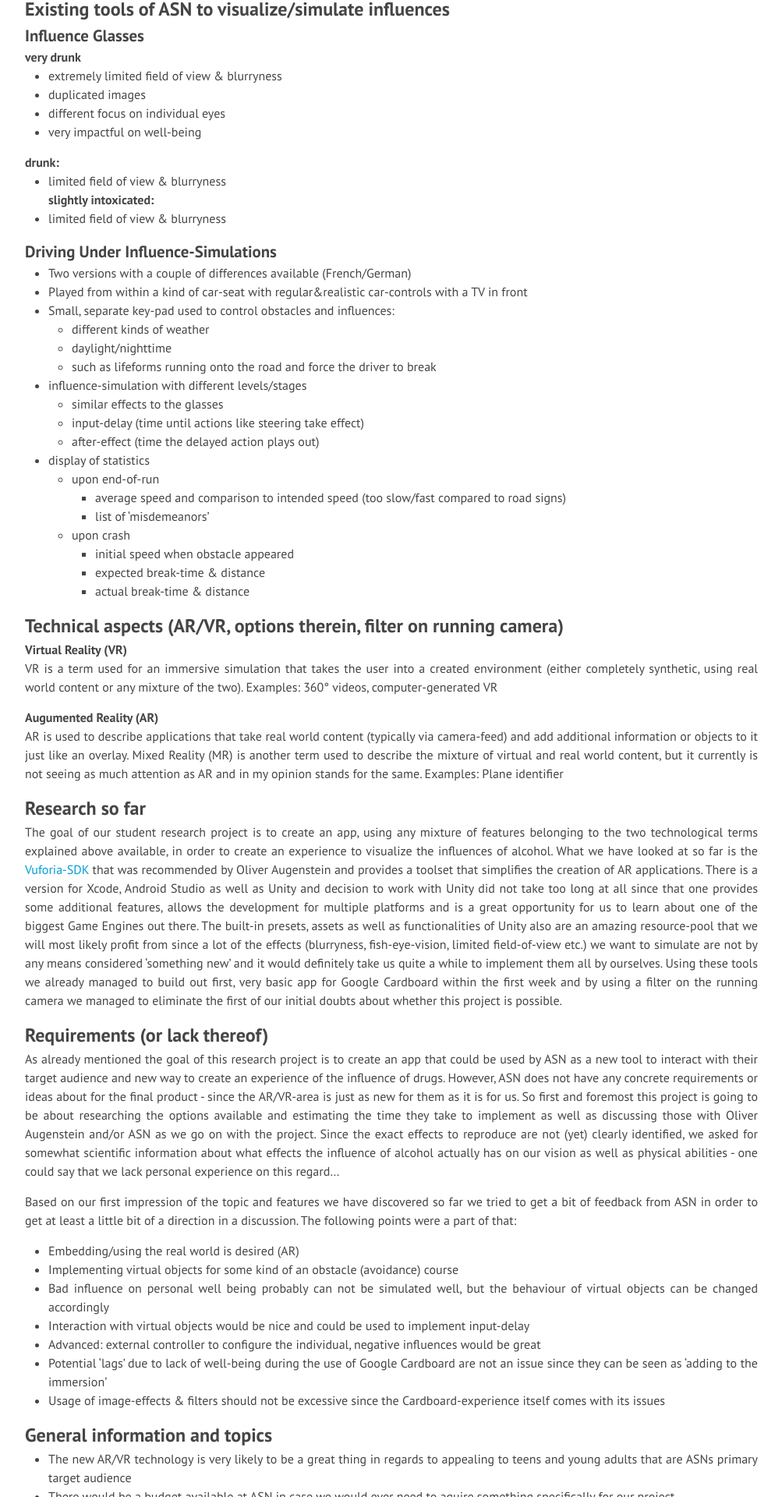
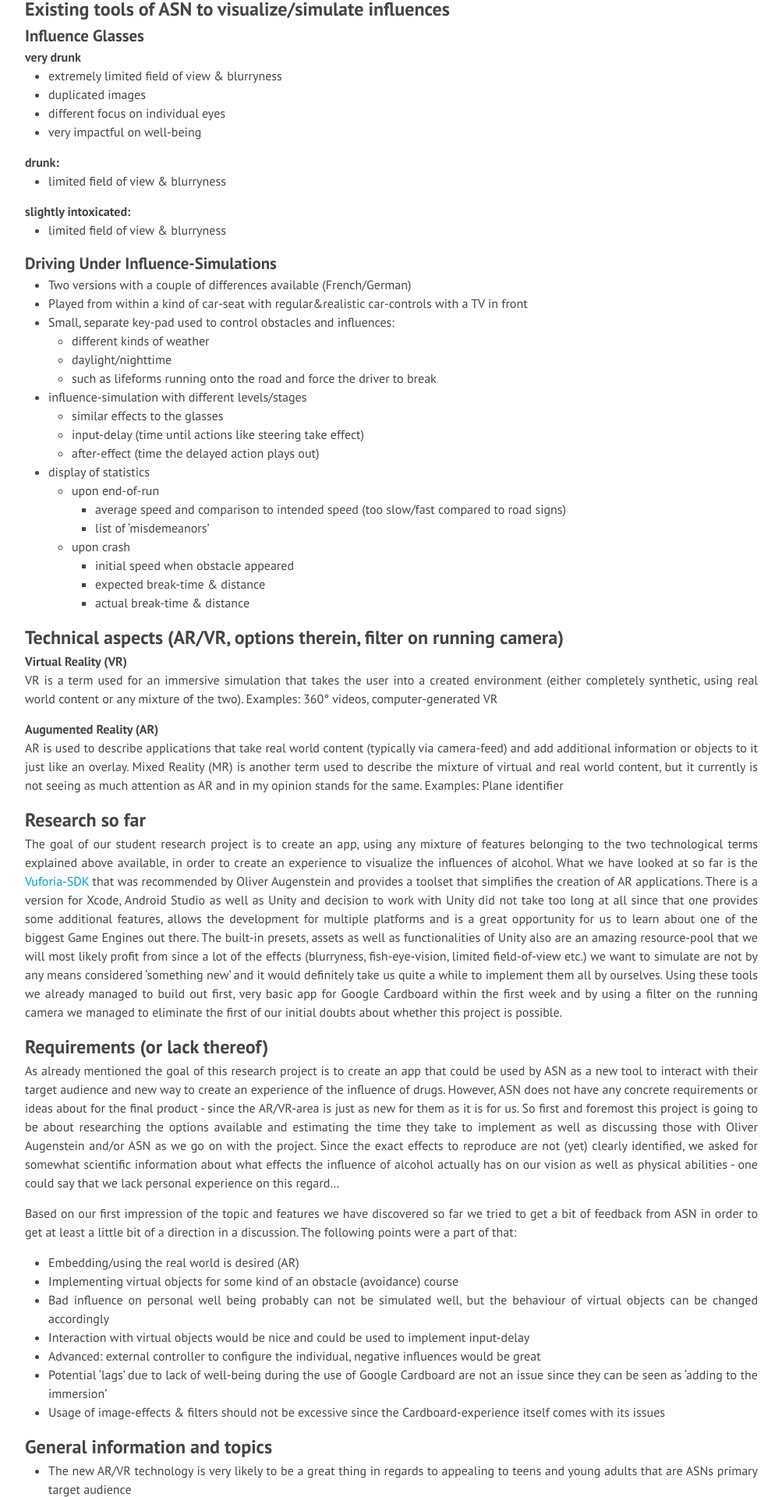
Before and after one commit to HSR-Semester-Arbeit2016/hsr-semester-arbeit2016.github.io, a Jekyll site: the page built from _posts/2016-09-23-kickoff-with-ASN.md, in a window 1280 px wide. Shown: the part 754-2674 px from the top of the page at 78% size, without its empty margins (138-1141 px from the left). Built offline with Jekyll 4.4.1, drawn with Linux system fonts in a browser that asks for light colours; nearby versions of some CDN libraries.

```diff
--- a/_posts/2016-09-23-kickoff-with-ASN.md
+++ b/_posts/2016-09-23-kickoff-with-ASN.md
@@ -33,6 +33,7 @@ To be continued.
 
 ## Existing tools of ASN to visualize/simulate influences
 ### Influence Glasses
+
 #### very drunk
 
 - extremely limited field of view & blurryness
@@ -41,10 +42,9 @@ To be continued.
 - very impactful on well-being
 
 #### drunk:
+- limited field of view & blurryness
 
-- limited field of view & blurryness
 #### slightly intoxicated:
-
 - limited field of view & blurryness
 
 ### Driving Under Influence-Simulations
```
